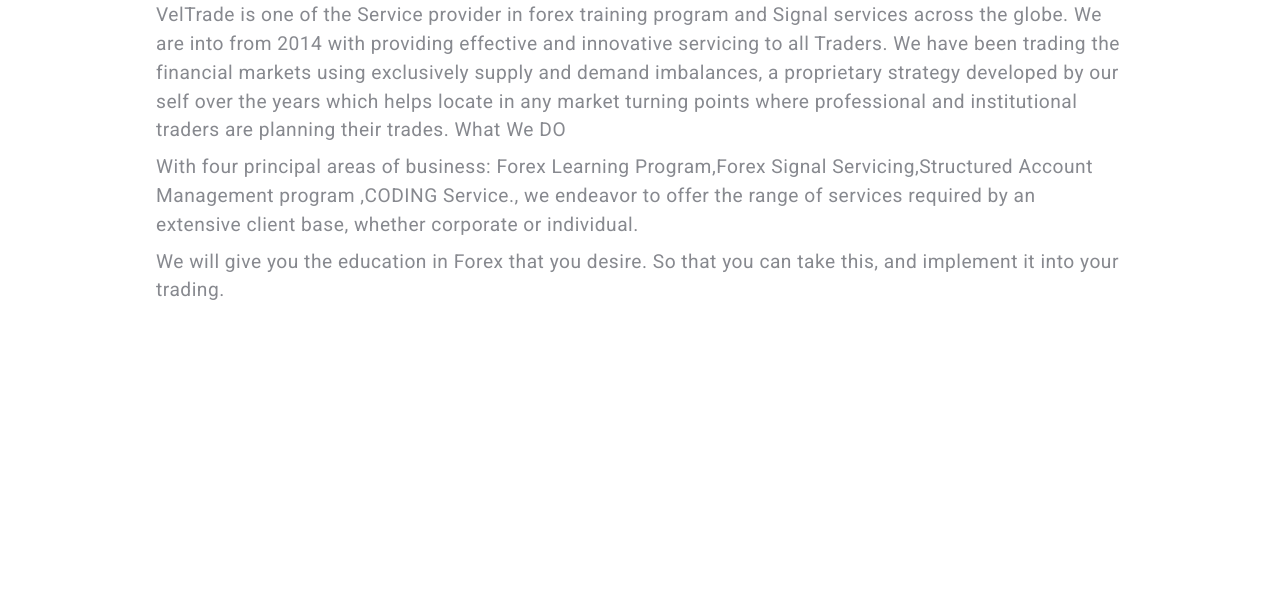
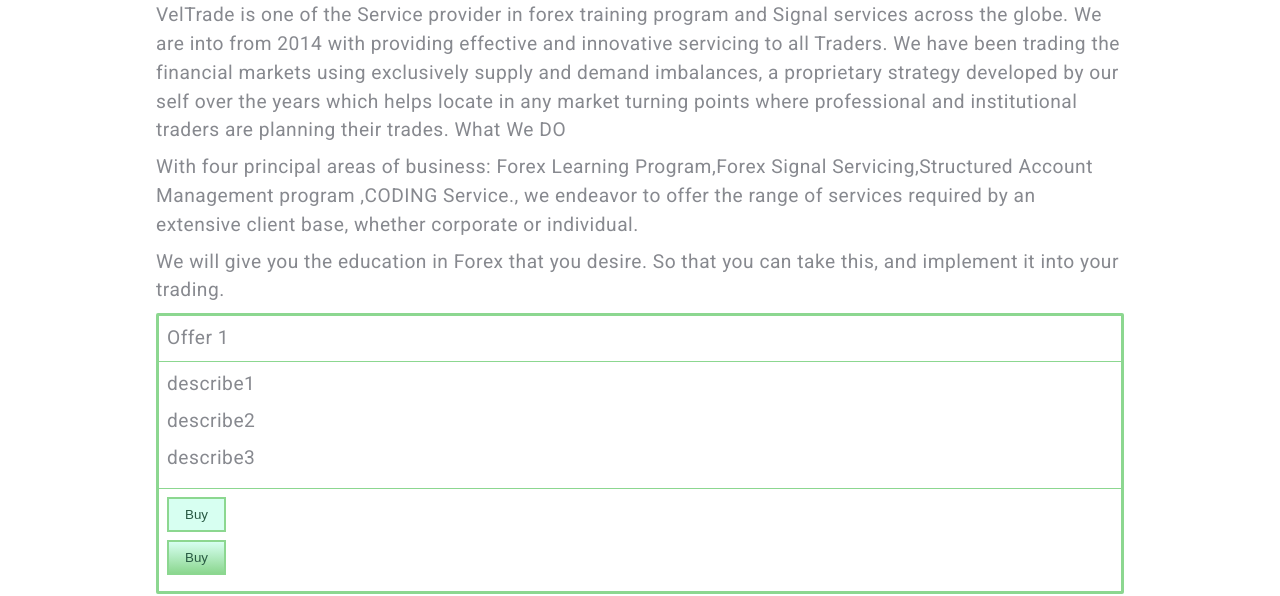
Before and after one commit to ArunHub/arunhub.github.io, a plain HTML site: page veltrade/index.html in a window 1280 px wide. Shown: the part 370-966 px from the top of the page. Drawn offline with Linux system fonts and the light colour scheme.

Commit message:
offer and button

```diff
--- a/veltrade/index.html
+++ b/veltrade/index.html
@@ -18,6 +18,40 @@
       <script src="https://oss.maxcdn.com/html5shiv/3.7.2/html5shiv.min.js"></script>
       <script src="https://oss.maxcdn.com/respond/1.4.2/respond.min.js"></script>
     <![endif]-->
+        <style type="text/css">
+      .board{
+        border: 3px solid #8CD790;
+        border-radius: 2px;
+      }
+      .board__head,.board__body,.board__foot{
+        padding: 0.5rem;
+      }
+      .board__head h4{
+        margin: 0;
+      }
+      .board__body,.board__foot{
+        border-top:1px solid #8CD790;
+      }
+
+      .btn{
+        border: 2px solid #8CD790;
+        color: #285943;
+        display: block;
+        padding: 0.5rem 1rem;
+        cursor: pointer;
+        margin-bottom: .5rem;
+      }
+
+      .btn__prime{
+        background: #D7FFF1;
+      }
+
+      .btn__sec{
+        color: #285943;
+        /*linear-gradient(#c4efc6,#4be4b0)*/
+        background: linear-gradient(#D7FFF1,#8CD790);
+      }
+    </style>
 </head>
 <body>
 <div>
@@ -56,7 +90,20 @@
 
 <p>With four principal areas of business: Forex Learning Program,Forex Signal Servicing,Structured  Account Management program ,CODING Service., we endeavor to offer the range of services required by an extensive client base, whether corporate or individual.</p>
 <p>We will give you the education in Forex that you desire. So that you can take this, and implement it into your trading.</p>
-
+  <div class="board">
+    <div class="board__head">
+      <h4>Offer 1</h4>
+    </div>
+    <div class="board__body">
+      <p>describe1</p>
+      <p>describe2</p>
+      <p>describe3</p>
+    </div>
+    <div class="board__foot">
+      <button class="btn btn__prime">Buy</button>
+      <button class="btn btn__sec">Buy</button>
+    </div>
+  </div>
       </main>
       <footer>
           <div class="container-fluid">
```
